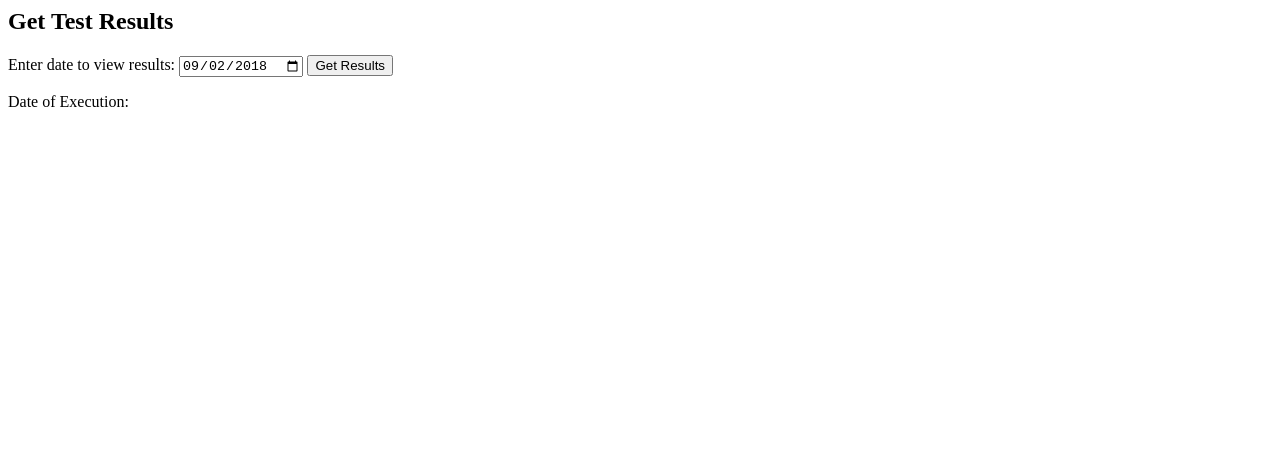
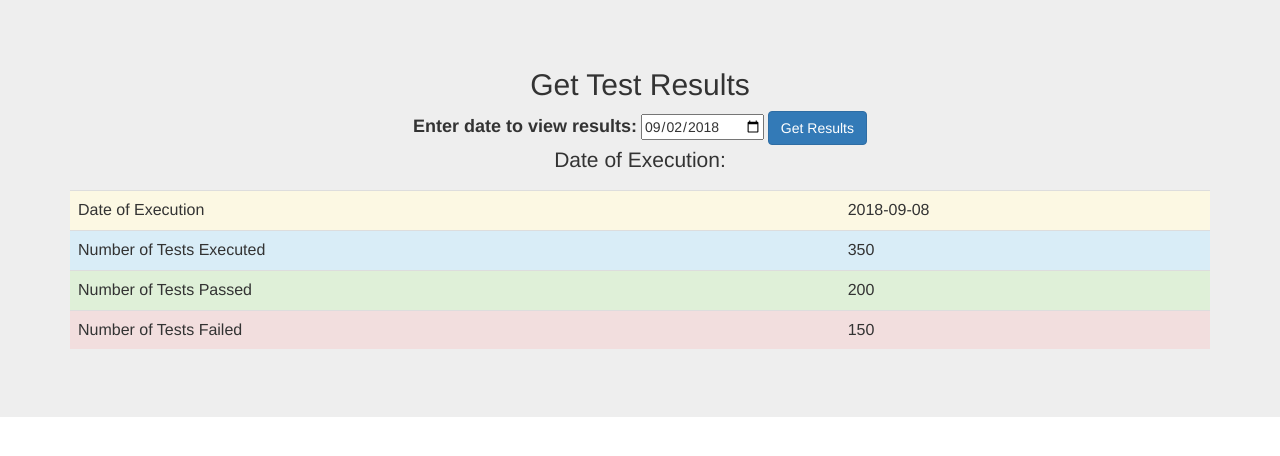
Before and after one commit to pradeepcsu/AutomationDashboard, a website: page index.html in a window 1280 px wide. Drawn offline with nearby package versions, Linux system fonts and the light colour scheme.

Commit message:
added bootstrap

```diff
--- a/index.html
+++ b/index.html
@@ -1,8 +1,11 @@
 <html>
 <head>
  <meta http-equiv="Access-Control-Allow-Origin" content="*">
-    <header name = "Access-Control-Allow-Origin" value = "*" />
+    <header name = "Access-Control-Allow-Origin" value = "*">
 <script src="https://ajax.googleapis.com/ajax/libs/jquery/1.11.3/jquery.min.js"></script>
+<meta name="viewport" content="width=device-width, initial-scale=1">
+<link rel="stylesheet" href="https://maxcdn.bootstrapcdn.com/bootstrap/3.3.7/css/bootstrap.min.css">
+<script src="https://maxcdn.bootstrapcdn.com/bootstrap/3.3.7/js/bootstrap.min.js"></script>
 </head>
 <body>
 <script>
@@ -41,8 +44,6 @@ function getdata(selectedDate)
 				//var jsondata=JSON.parse(data);
 				var dataarray=data.recordset;
 				console.log(dataarray);
-
-
 				str = str+'<p id="paragraph">'
 				str = str+'Number of Tests Failed: '
 				str = str+dataarray[0].Number;
@@ -57,16 +58,42 @@ function getdata(selectedDate)
         });
 }
 </script>
+<div class = "jumbotron text-center">
 <h2>Get Test Results</h2>
-<label for="bday">Enter date to view results:</label>
+<label for="bday"><font size="4">Enter date to view results:</font></label>
 <input type="date" name="date" data-date-format ="yyyy-mm-dd" id="dateinput" value="2018-09-02">
-<button onclick="myFunction()">Get Results</button>
+<button class ="btn btn-primary btn-md" onclick="myFunction()">Get Results</button>
 <p>
 <span id="executiondate">Date of Execution: </span>
 <span id="demo"></span>
 </p>
 <p id="paragraph"> </p>
 
+<div class = "container">
+<table class="table">
+    <thead>
+    </thead>
+    <tbody>
+	   <tr class="warning">
+		<td>Date of Execution</td>
+		<td>2018-09-08</td>
+	  </tr>
+	  <tr class="info">
+		<td>Number of Tests Executed</td>
+		<td>350</td>
+	  </tr>
+      <tr class="success">
+        <td>Number of Tests Passed</td>
+        <td>200</td>
+      </tr>
+      <tr class="danger">
+        <td>Number of Tests Failed</td>
+        <td>150</td>
+      </tr>
+    </tbody>
+  </table>
+  </div>
+</div>
 <script>
 function myFunction() {
     var x = document.getElementById("dateinput").value;
```
